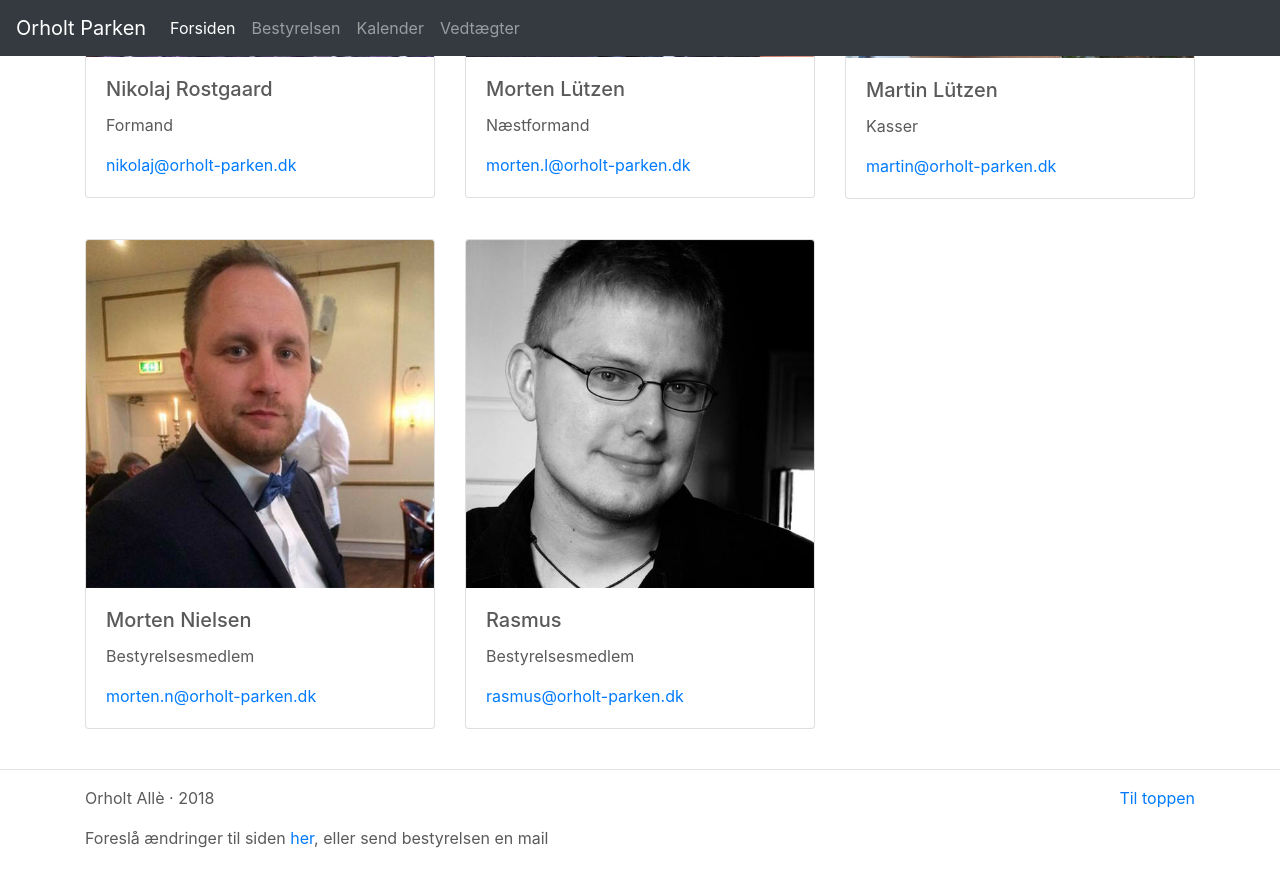
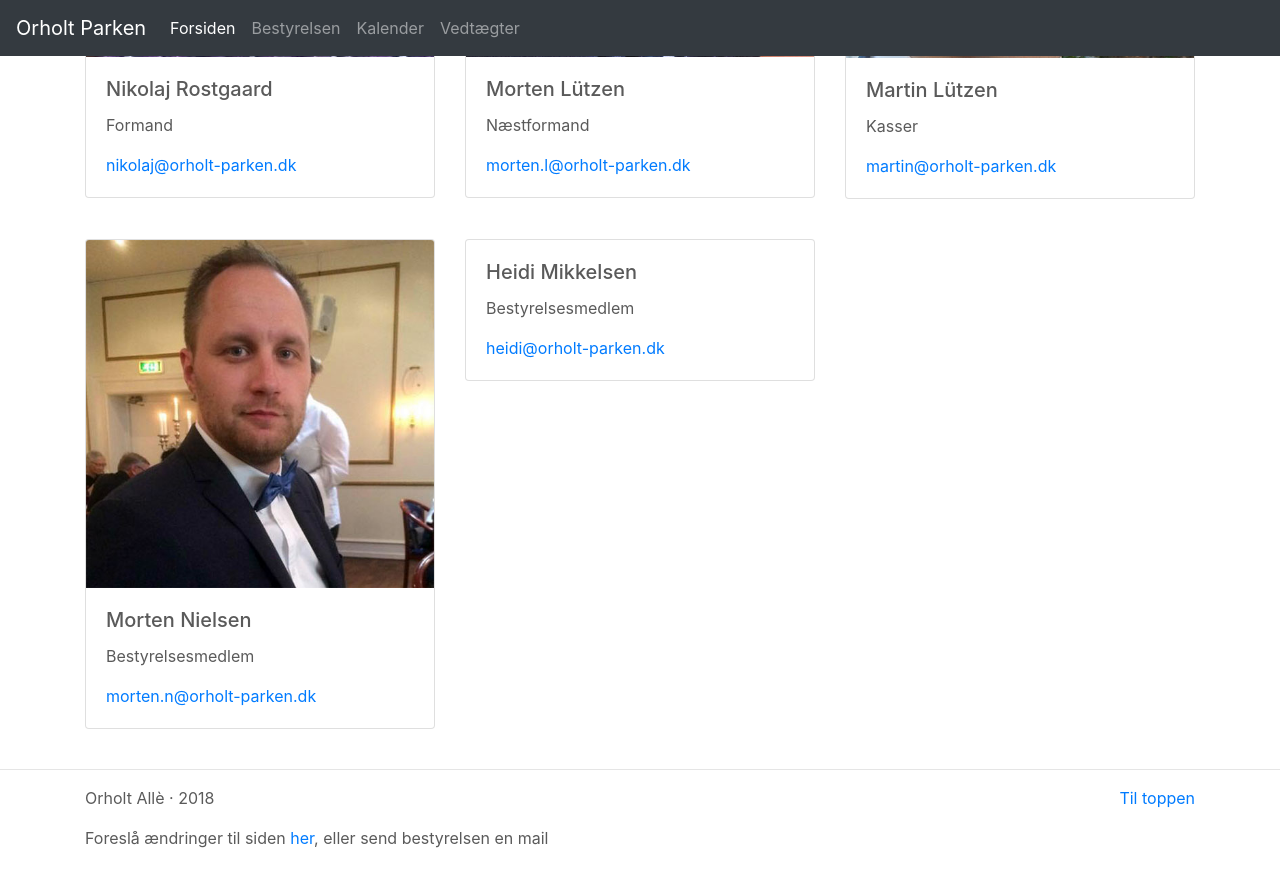
Before and after one commit to orholt-parken/orholt-parken.github.io, a Jekyll site: the page built from bestyrelsen.html, in a window 1280 px wide and 900 px high, scrolled down 493 px. Shown: the top 887 px of the window. Built offline with Jekyll 4.4.1, drawn with Linux system fonts in a browser that asks for light colours; nearby versions of some CDN libraries.

Commit message:
Added Heidi

```diff
--- a/bestyrelsen.html
+++ b/bestyrelsen.html
@@ -20,7 +20,7 @@ title: Bestyrelsen
     <div class="col-sm-4">
 
         <div class="card">
-            <img class="card-img-top" src="/assets/images/nikolaj.jpg" alt="Card image cap">
+            <img class="card-img-top" src="/assets/images/nikolaj.jpg" alt="Nikolaj">
             <div class="card-body">
                 <h5 class="card-title">Nikolaj Rostgaard</h5>
                 <p class="card-text">Formand</p>
@@ -32,7 +32,7 @@ title: Bestyrelsen
     <div class="col-sm-4">
 
         <div class="card">
-            <img class="card-img-top" src="/assets/images/morten-l.jpg" alt="Card image cap">
+            <img class="card-img-top" src="/assets/images/morten-l.jpg" alt="Morten">
             <div class="card-body">
                 <h5 class="card-title">Morten Lützen</h5>
                 <p class="card-text">Næstformand</p>
@@ -44,7 +44,7 @@ title: Bestyrelsen
     <div class="col-sm-4">
 
         <div class="card">
-            <img class="card-img-top" src="/assets/images/martin-l.jpg" alt="Card image cap">
+            <img class="card-img-top" src="/assets/images/martin-l.jpg" alt="Martin">
             <div class="card-body">
                 <h5 class="card-title">Martin Lützen</h5>
                 <p class="card-text">Kasser</p>
@@ -59,7 +59,7 @@ title: Bestyrelsen
         <div class="col-sm-4">
 
             <div class="card">
-                <img class="card-img-top" src="/assets/images/morten-f.jpg" alt="Card image cap">
+                <img class="card-img-top" src="/assets/images/morten-f.jpg" alt="Morten">
                 <div class="card-body">
                     <h5 class="card-title">Morten Nielsen</h5>
                     <p class="card-text">Bestyrelsesmedlem</p>
@@ -71,11 +71,11 @@ title: Bestyrelsen
         <div class="col-sm-4">
 
             <div class="card">
-                <img class="card-img-top" src="/assets/images/rasmus.jpg" alt="Card image cap">
+                <!--<img class="card-img-top" src="/assets/images/heidi.jpg" alt="Heidi">-->
                 <div class="card-body">
-                    <h5 class="card-title">Rasmus</h5>
+                    <h5 class="card-title">Heidi Mikkelsen</h5>
                     <p class="card-text">Bestyrelsesmedlem</p>
-                    <p class="card-text"><a href="mailto:rasmus@orholt-parken.dk">rasmus@orholt-parken.dk</a></p>
+                    <p class="card-text"><a href="mailto:heidi@orholt-parken.dk">heidi@orholt-parken.dk</a></p>
                 </div>
             </div>
 
```
Also changed, not shown: assets/images/rasmus.jpg (deleted).
